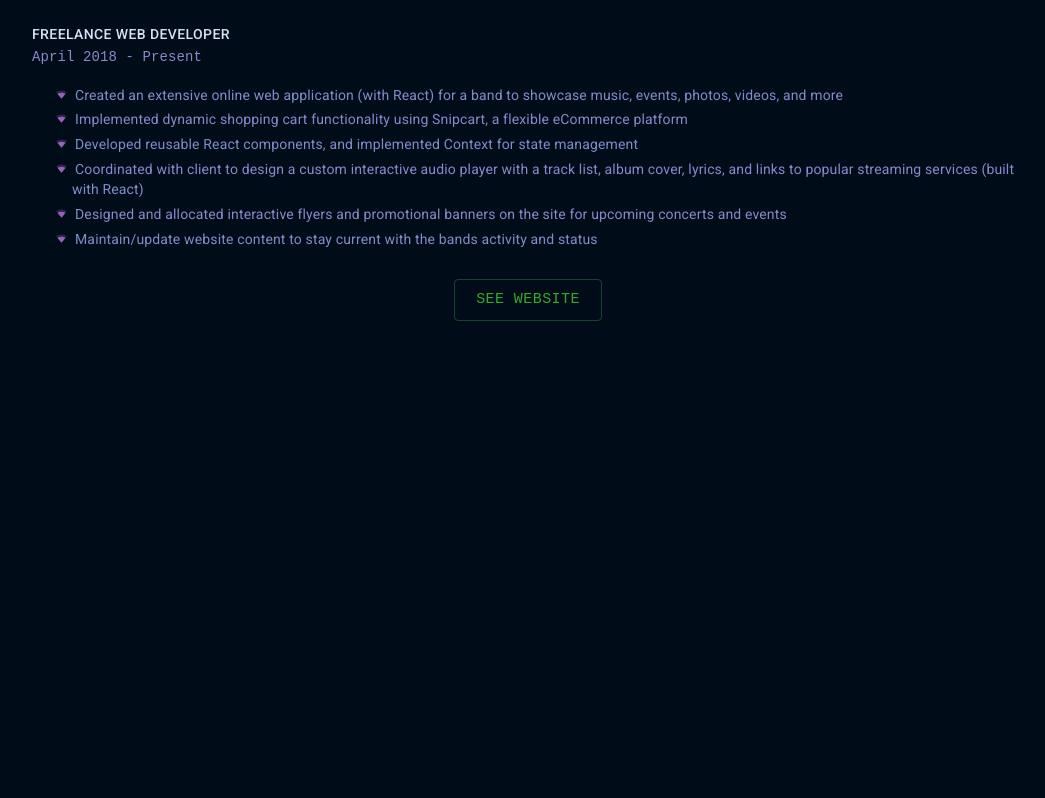
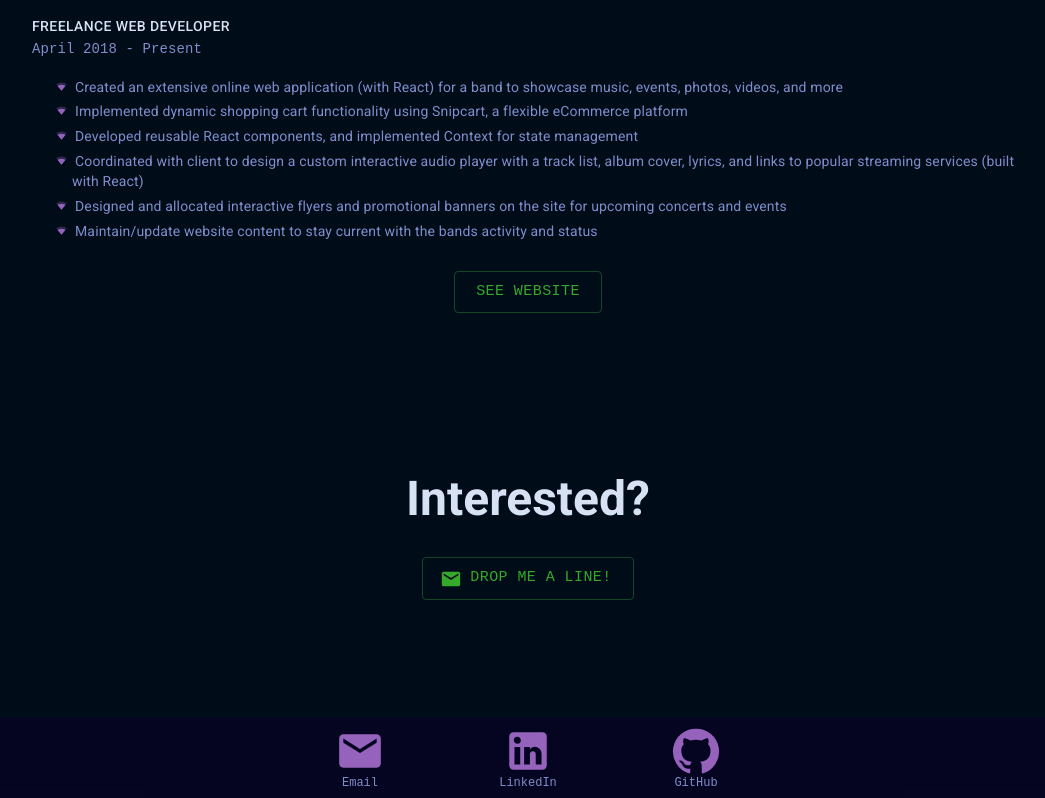
Before and after one commit to logan-barsell/loganb-portfolio, a React (Create React App) app: page / in a window 1280 px wide. Shown: the part 1499-2297 px from the top of the page, without its empty margins (112-1157 px from the left). Before the commit the page ends 2188 px from the top, so only its background shows below. Built offline with nearby package versions, Linux system fonts and the light colour scheme; the HTML template or start-up script is replaced by a standard one.

Commit message:
contact section

```diff
--- a/src/App.css
+++ b/src/App.css
@@ -1,6 +1,7 @@
 html,
 body {
   background-color: #010c19;
+  margin: 0px !important;
 }
 
 h2 {
@@ -12,3 +13,7 @@ h2 {
 .altFont * {
   font-family: 'SF Mono', 'Fira Code', 'Fira Mono', 'Roboto Mono', monospace !important;
 }
+
+/* .MuiBottomNavigationAction-label {
+  color: white;
+} */
--- a/src/App.js
+++ b/src/App.js
@@ -8,13 +8,15 @@ import Intro from './components/Intro';
 import Section from './components/Section';
 import Aboutme from './components/Aboutme';
 import Work from './components/Work';
+import Contact from './components/Contact';
+import BottomNav from './components/BottomNav';
 
 const App = () => {
   return (
     <>
       <TopNav />
       <Container>
-        <Box height="2000px" sx={{ my: 10 }}>
+        <Box sx={{ my: 10 }}>
           <Intro />
           <Section title='Who Am I?'>
             <Aboutme />
@@ -22,8 +24,10 @@ const App = () => {
           <Section title='Work Experience'>
             <Work />
           </Section>
+          <Contact />
         </Box>
       </Container>
+      <BottomNav />
     </>
   );
 };
--- /dev/null
+++ b/src/components/BottomNav.js
@@ -0,0 +1,25 @@
+import * as React from 'react';
+import Box from '@mui/material/Box';
+import BottomNavigation from '@mui/material/BottomNavigation';
+import BottomNavigationAction from '@mui/material/BottomNavigationAction';
+import LinkedInIcon from '@mui/icons-material/LinkedIn';
+import GitHubIcon from '@mui/icons-material/GitHub';
+import MailIcon from '@mui/icons-material/Mail';
+
+const BottomNav = () => {
+  return (
+    <Box sx={{ width: '100%' }}>
+      <BottomNavigation
+        className="altFont"
+        showLabels
+        sx={{ backgroundColor: 'rgb(6, 5, 35, 0.9)', height: '80px', fontSize: '20px', '.MuiBottomNavigationAction-label': { color: '#808dcb' } }}
+      >
+        <BottomNavigationAction label="Email" icon={<MailIcon sx={{ color: '#9563bb', fontSize: '50px' }} />} />
+        <BottomNavigationAction label="LinkedIn" icon={<LinkedInIcon sx={{ color: '#9563bb', fontSize: '50px' }} />} />
+        <BottomNavigationAction label="GitHub" icon={<GitHubIcon sx={{ color: '#9563bb', fontSize: '50px' }} />} />
+      </BottomNavigation>
+    </Box>
+  );
+}
+
+export default BottomNav;
--- /dev/null
+++ b/src/components/Contact.js
@@ -0,0 +1,44 @@
+import * as React from 'react';
+import Box from '@mui/material/Box';
+import Container from '@mui/material/Container';
+import Typography from '@mui/material/Typography';
+import Button from '@mui/material/Button';
+import LinkedInIcon from '@mui/icons-material/LinkedIn';
+import GitHubIcon from '@mui/icons-material/GitHub';
+import MailIcon from '@mui/icons-material/Mail';
+
+const Contact = () => {
+  return (
+    <Container>
+      <Box sx={{ pt: { xs: 7, sm: 12 }, pb: 1 }}>
+        <Typography
+          variant="h3"
+          component="div"
+          sx={{
+            color: '#d8e0f3',
+            fontWeight: 700,
+            textAlign: 'center'
+          }}>
+          Interested?
+        </Typography>
+        <Button
+          className="altFont"
+          startIcon={<MailIcon />}
+          variant="outlined"
+          size="large"
+          color="success"
+          sx={{
+            display: 'flex',
+            color: '#34a92c',
+            margin: '30px auto'
+          }}>
+          Drop me a line!
+        </Button>
+        {/* <LinkedInIcon sx={{ fontSize: '50px', color: '#9563bb' }} />
+        <GitHubIcon sx={{ fontSize: '50px', color: '#9563bb' }} /> */}
+      </Box>
+    </Container>
+  );
+};
+
+export default Contact;
```
